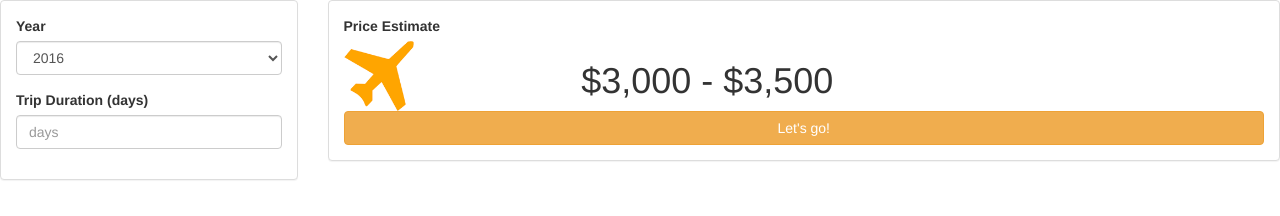
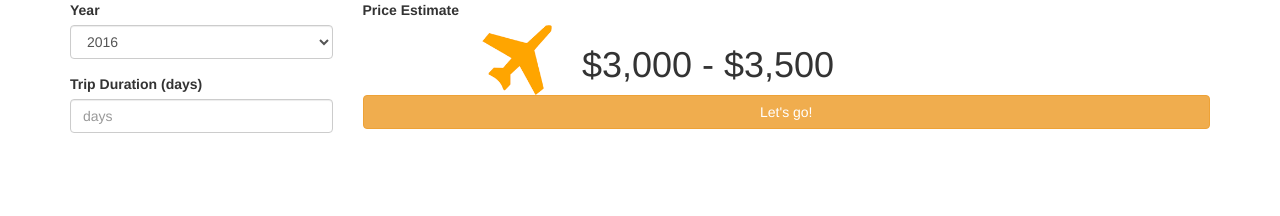
Before and after one commit to decode-wealthsimple/client, a website: page fed/pref.html in a window 1280 px wide. Drawn offline with nearby package versions, Linux system fonts and the light colour scheme.

Commit message:
pref-front

```diff
--- a/fed/pref.html
+++ b/fed/pref.html
@@ -5,13 +5,15 @@
 		<link rel="stylesheet" type="text/css" href="app.css">
 	</head>
 	<body>
+		<div class="container">
 		<div class="row">
 
 		</div>
 		<div class="row">
 			<div class="col-sm-3">
-				<div class="panel panel-default">
-					<div class="panel-body">
+
+				<div class="">
+					<div class="">
 						<div class="form-group">
 							<label>Year</label>
 							<select name="" id="" class="form-control">
@@ -23,30 +25,31 @@
 							</select>
 						</div>
 
-
 						<div class="form-group">
 							<label>Trip Duration (days)</label>
 							<input type="number" class="form-control" placeholder="days">
 						</div>
 					</div>
 				</div>
+
 			</div>
 			<div class="col-sm-9">
-				<div class="panel panel-default">
-					<div class="panel-body">
+				<div class="">
+					<div class="">
 						<label>Price Estimate</label>
-						<div class="row">
+						<div class="row" id="price">
 							<div class="col-sm-3">
-								<img height="70" src="../app/images/airplane.png">
+								<img id="plane" class="pull-right" height="70" src="../app/images/airplane.png"/>
 							</div>
 							<div class="col-sm-9">
-								<h1 id="estimate-price">$3,000 - $3,500</h1>
+								<h1 class="center-block" id="estimated-price">$3,000 - $3,500</h1>
 							</div>
 						</div>
 						<button type="button" class="btn btn-warning btn-block">Let's go!</button>
 					</div>
 				</div>
 			</div>
+			</div>
 		</div>
 	</body>
 </html>
```
